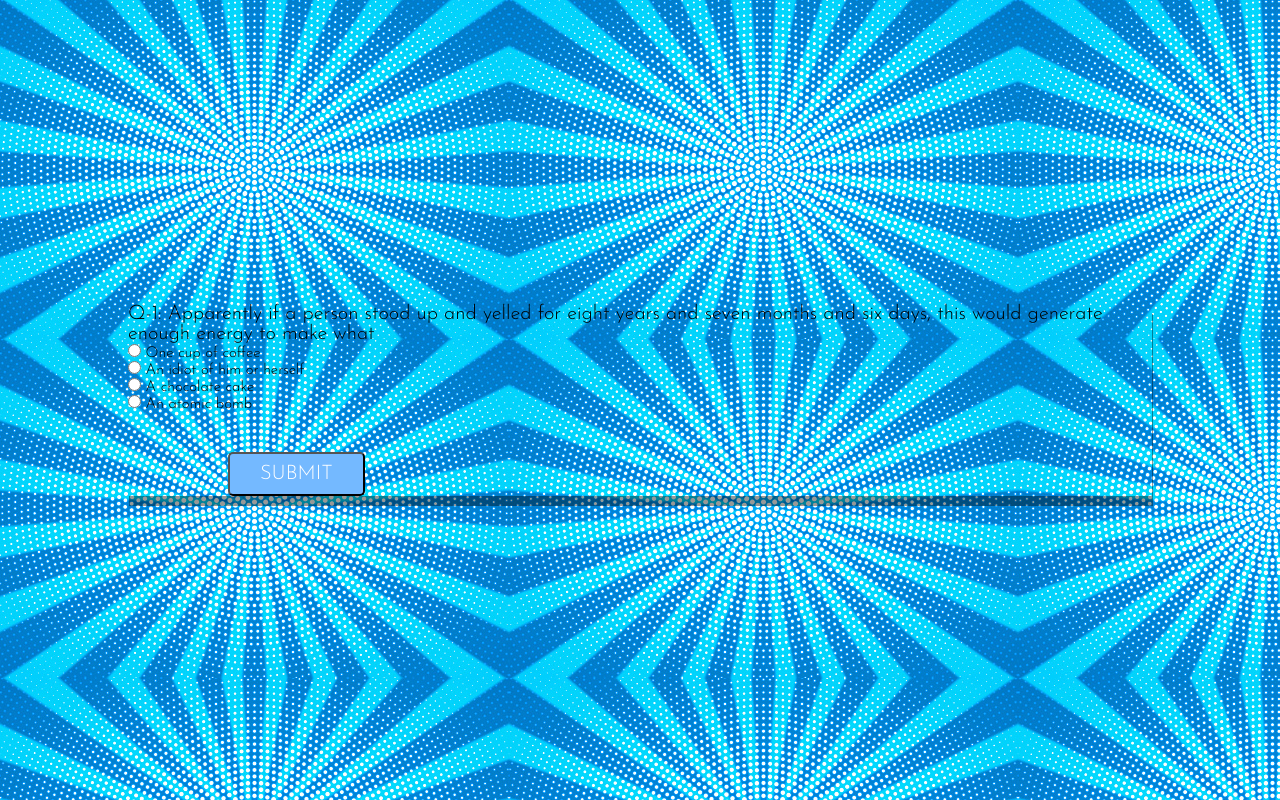
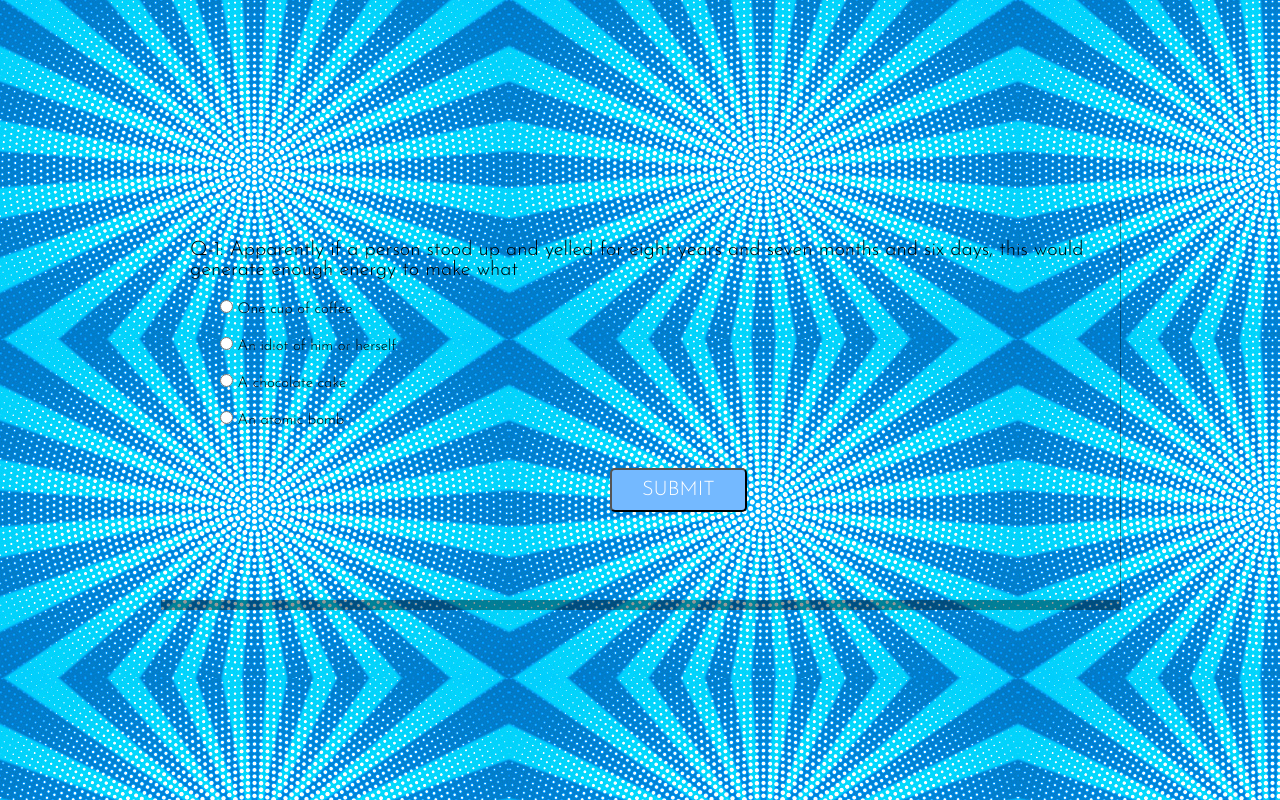
Before and after one commit to divyaporwal-hub/Quiz-Game, a plain HTML site: page index.html in a window 1280 px wide. Drawn offline with Linux system fonts and the light colour scheme.

Commit message:
Update style.css

```diff
--- a/style.css
+++ b/style.css
@@ -18,24 +18,31 @@ html{
     display: grid;
     place-items: center;
     background-color: aquamarine;
-    background: url(back1.jpg)  ;
+    background: url(back1.jpg)   fixed ;
+    background-image: cover;
 
 }
 .inner-div
 {
-
+    margin-bottom: 20rem;
+    margin-top: 20rem;
     background-color: #fff;
+    padding-top: 2rem;
 
     box-shadow: 0.1rem 1rem  rgba(0,0,0,0.4);
     background:url(back3.jpg) no-repeat center center fixed ;
     background-size: cover;
 }
 .inner-div {
-    width: 80%;
+    width: 75%;
+    height: 50%;
 }
 
 .inner-div h2{
     font-size: 20px;
+    margin-left: 3rem;
+    margin-right: 2rem;
+    margin-top: 2rem;
 
     align-content: center;
 
@@ -43,6 +50,8 @@ html{
 
 .inner-div li{
     font-size: 15px;
+    margin-top: 2rem;
+    margin-left: 6rem;
 
     list-style: none;
     align-content: center;
@@ -66,6 +75,7 @@ input{
   margin-top: 4rem;
   align-self: center;
   border-radius: 5px;
+  margin-left: 45rem;
 
 }
 #submit:hover{
@@ -91,7 +101,8 @@ input{
     color: #fff;
     align-items: center;
     align-self: center;
-    margin-left: 6rem;
+    margin-left: 40rem;
+    margin-right: 40rem;
 }
 #showscore .btn :hover{
 
```
